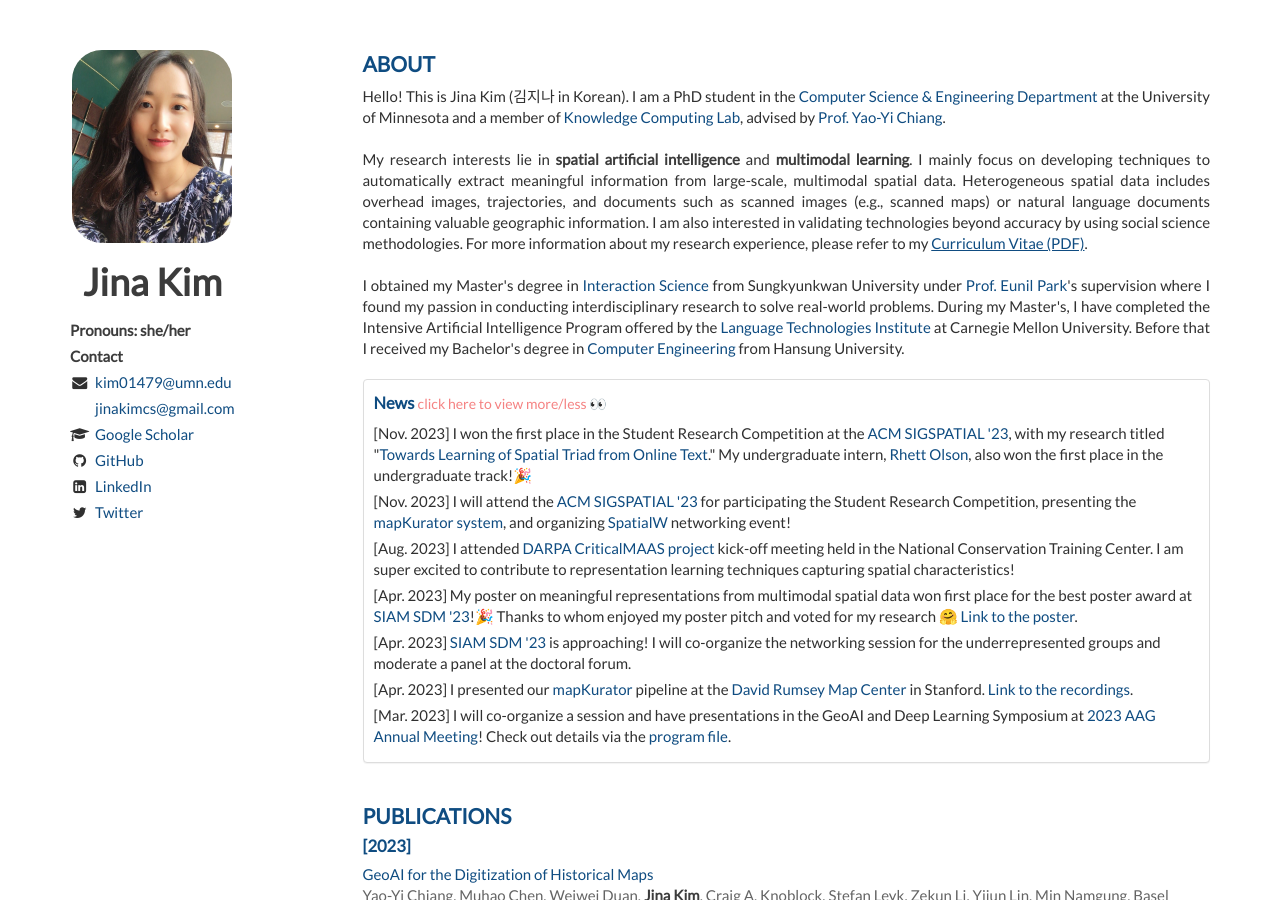
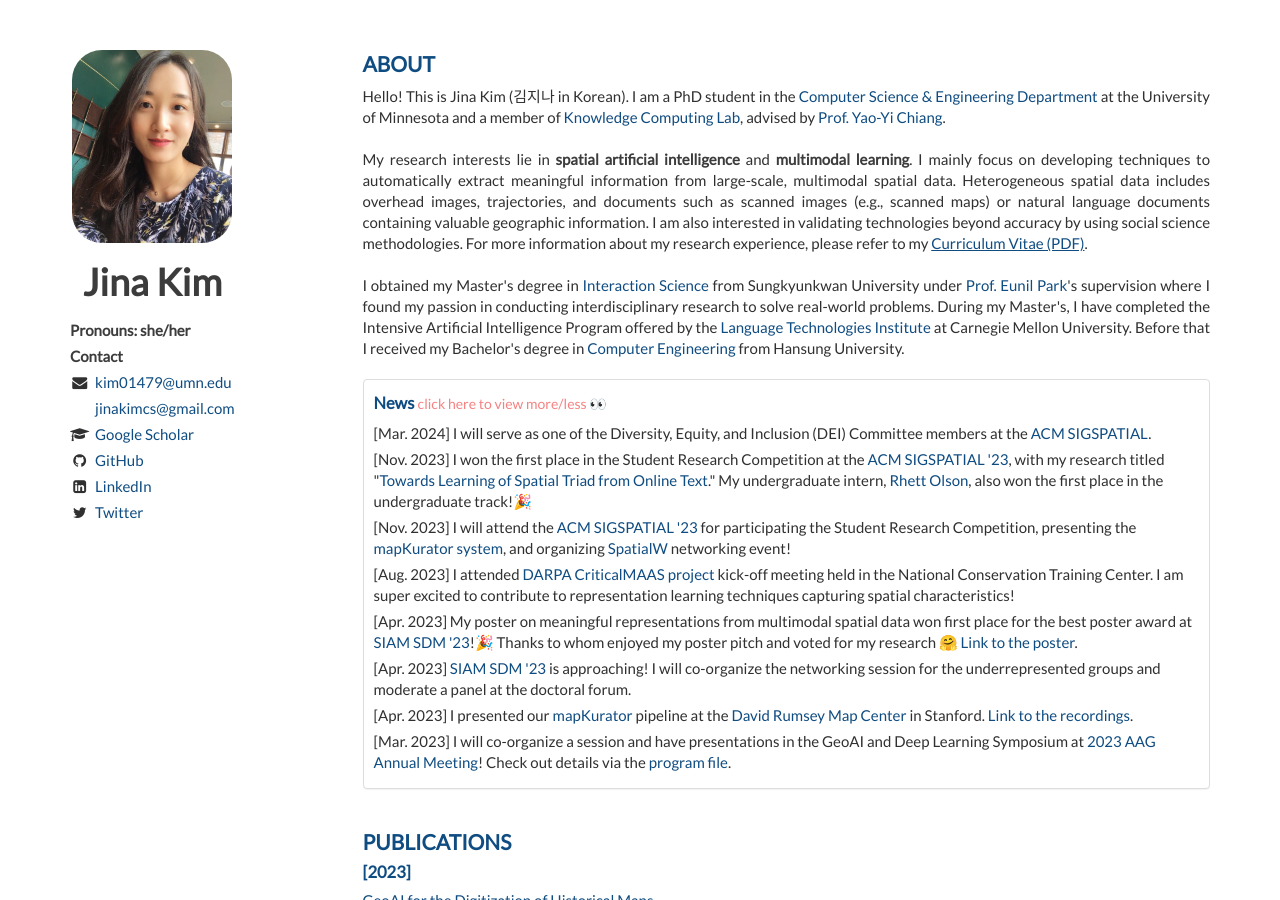
Before and after one commit to Jina-Kim/Jina-Kim.github.io, a Jekyll site: the page built from index.html, in a window 1280 px wide and 900 px high. Built offline with Jekyll 4.4.1, drawn with Linux system fonts in a browser that asks for light colours; nearby versions of some CDN libraries; the list of posts is cut into pages by our own code.

Commit message:
Update aag2023 slides

```diff
--- a/_includes/about.html
+++ b/_includes/about.html
@@ -20,6 +20,7 @@
       <div class="panel-body">
           <h2>News <a type="button" data-toggle="collapse" data-target="#collapseList" aria-expanded="false" aria-controls="collapseList" style="font-size: 85%; color: #F58282;font-weight: normal;">click here to view more/less 👀</a></h2>
         <ul class="list-unstyled">
+            <li>[Mar. 2024] I will serve as one of the Diversity, Equity, and Inclusion (DEI) Committee members at the <a href="https://sigspatial2023.sigspatial.org/awards/">ACM SIGSPATIAL</a>.</li>
             <li>[Nov. 2023] I won the first place in the Student Research Competition at the <a href="https://sigspatial2023.sigspatial.org/awards/">ACM SIGSPATIAL '23</a>, with my research titled "<a href="https://jina-kim.github.io/files/papers/2023-11-jina-sigspatial-src.pdf">Towards Learning of Spatial Triad from Online Text</a>."
                 My undergraduate intern, <a href="https://www.linkedin.com/in/rhett-olson-160752261/">Rhett Olson</a>, also won the first place in the undergraduate track!🎉
             </li>
```
Also changed, not shown: static/img/jinakim.jpg (deleted), 1 other file.
